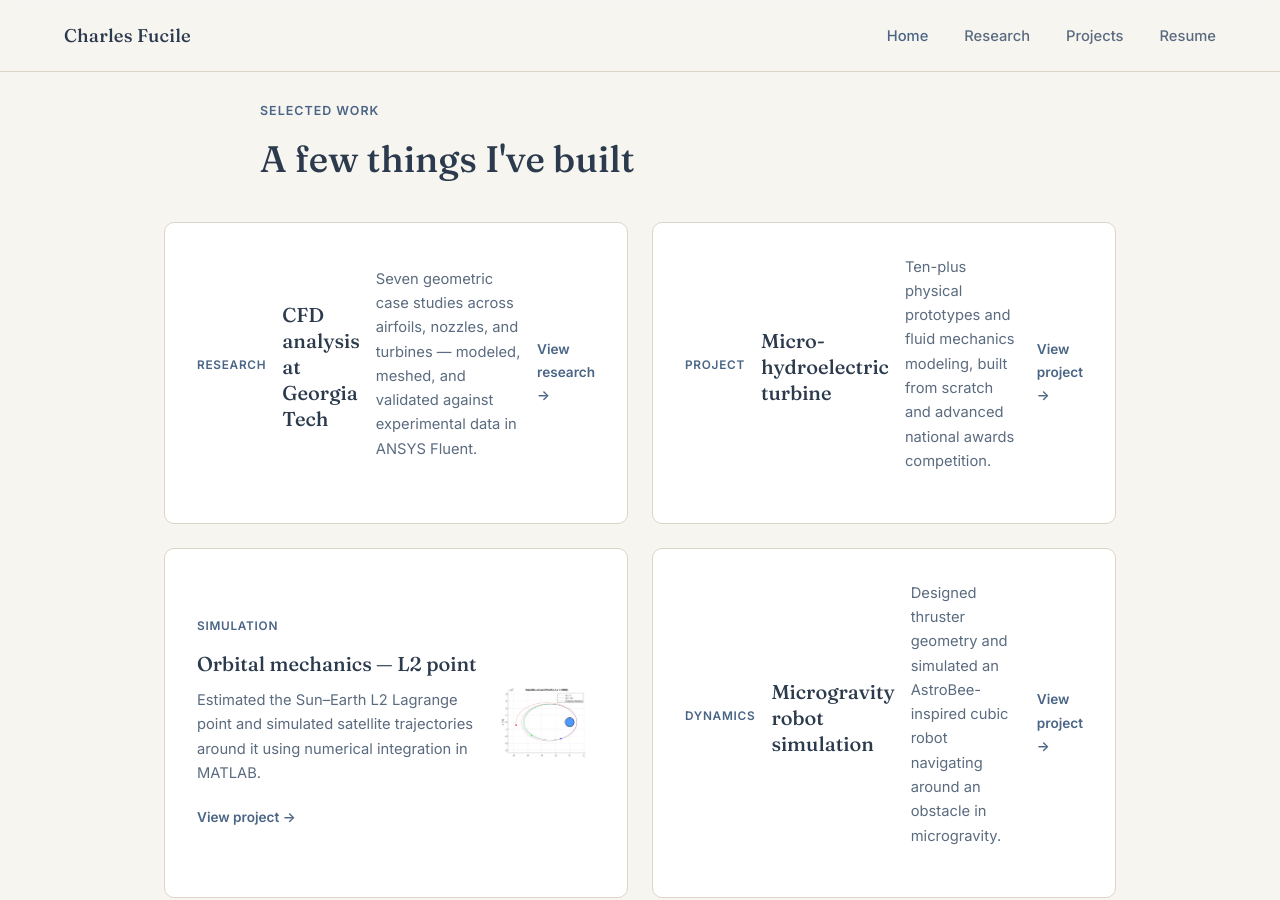
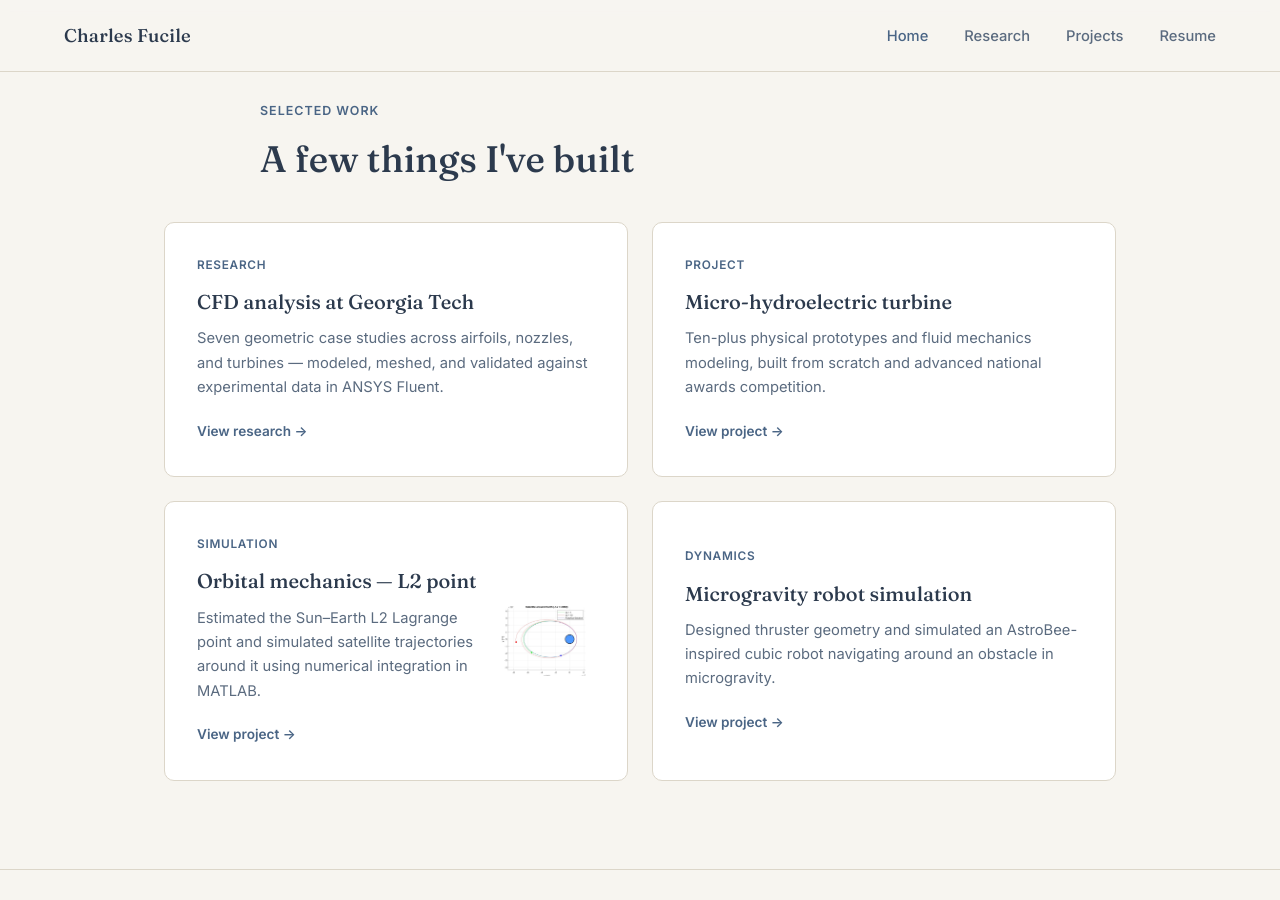
Before and after one commit to cfucile3/Portfolio, a Jekyll site: the page built from index.html, in a window 1280 px wide and 900 px high, scrolled down 1135 px. Built offline with Jekyll 4.4.1, drawn with Linux system fonts in a browser that asks for light colours.

Commit message:
Update index.html

```diff
--- a/index.html
+++ b/index.html
@@ -363,17 +363,21 @@ Need to add photos on the right of these cards
 
   <div class="featured-grid">
     <div class="feat-card">
+      <div class="fc-content">
         <div class="fc-label">Research</div>
         <h3>CFD analysis at Georgia Tech</h3>
         <p>Seven geometric case studies across airfoils, nozzles, and turbines — modeled, meshed, and validated against experimental data in ANSYS Fluent.</p>
         <a href="{{ '/research/' | relative_url }}" class="card-link">View research →</a>
       </div>
+    </div>
 
     <div class="feat-card">
+      <div class="fc-content">
         <div class="fc-label">Project</div>
         <h3>Micro-hydroelectric turbine</h3>
         <p>Ten-plus physical prototypes and fluid mechanics modeling, built from scratch and advanced national awards competition.</p>
         <a href="{{ '/projects/' | relative_url }}" class="card-link">View project →</a>
+      </div>
     </div>
 
     <div class="feat-card">
@@ -387,10 +391,12 @@ Need to add photos on the right of these cards
     </div>
 
     <div class="feat-card">
+      <div class="fc-content">
         <div class="fc-label">Dynamics</div>
         <h3>Microgravity robot simulation</h3>
         <p>Designed thruster geometry and simulated an AstroBee-inspired cubic robot navigating around an obstacle in microgravity.</p>
         <a href="{{ '/projects/' | relative_url }}#robot" class="card-link">View project →</a>
       </div>
     </div>
+  </div>
 </section>
```
Lines whose indentation alone changed are shown as unchanged.
